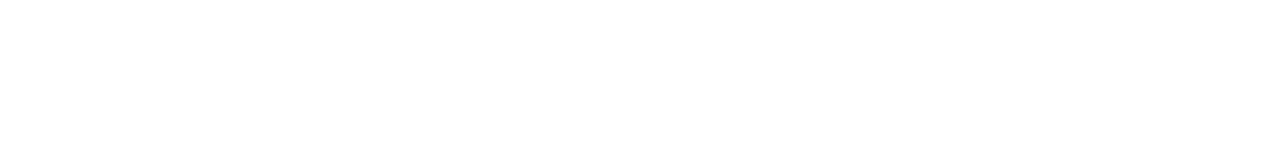
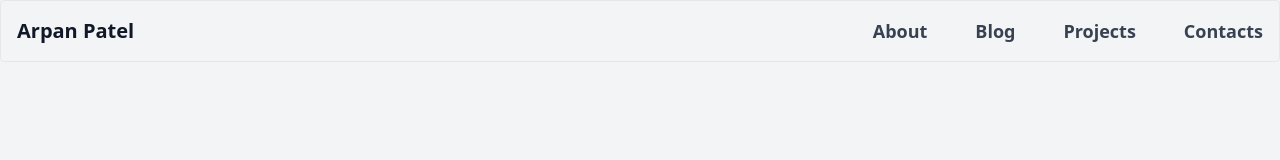
Before and after one commit to arps18/Arpan-Portfolio, a plain HTML site: page index.html in a window 1280 px wide. Drawn offline with nearby package versions, Linux system fonts and the light colour scheme.

Commit message:
Navbar Added

```diff
--- a/index.html
+++ b/index.html
@@ -6,10 +6,27 @@
     <meta http-equiv="X-UA-Compatible" content="IE=edge">
     <meta name="viewport" content="width=device-width, initial-scale=1.0">
     <title>Arpan Patel</title>
+    <link rel="stylesheet" href="/styles.css">
+    <script src="https://cdn.tailwindcss.com"></script>
 </head>
 
 <body>
+    <!-- Navbar -->
+    <div class="min-h-screen bg-gray-100 ">
+        <div class="flex border rounded items-center justify-between container mx-auto  p-4 ">
+            <!-- <img class="h-6" src="#" alt="Arpan" /> -->
+            <!-- <h1 class="text-2xl font-bold text-gray-900 sm:hidden">Arpan Patel</h1> -->
+            <h1 class="text-xl font-bold text-gray-900 ">Arpan Patel</h1>
+            <div class="space-x-8 xl:space-x-12 sm:flex items-center justify-between hidden md:px-0">
+                <span class="text-lg  text-gray-700 font-semibold cursor-pointer">About</span>
+                <span class="text-lg text-gray-700 font-semibold cursor-pointer">Blog</span>
+                <span class="text-lg text-gray-700 font-semibold cursor-pointer">Projects</span>
+                <span class="text-lg text-gray-700 font-semibold cursor-pointer">Contacts</span>
+                <!-- <span class="text-lg text-gray-700 font-semibold cursor-pointer">Mode</span> -->
+            </div>
 
+        </div>
+        <!-- Navbar -->
 </body>
 
 </html>
```
Also changed, not shown: styles.css (added).
